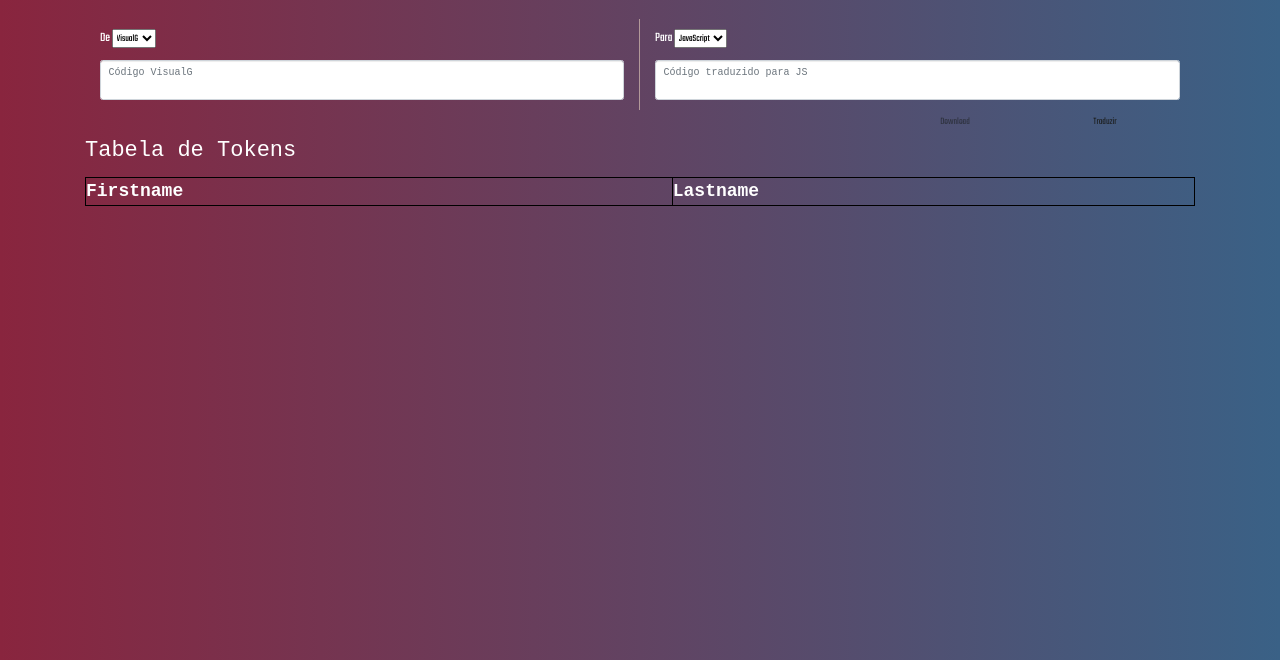
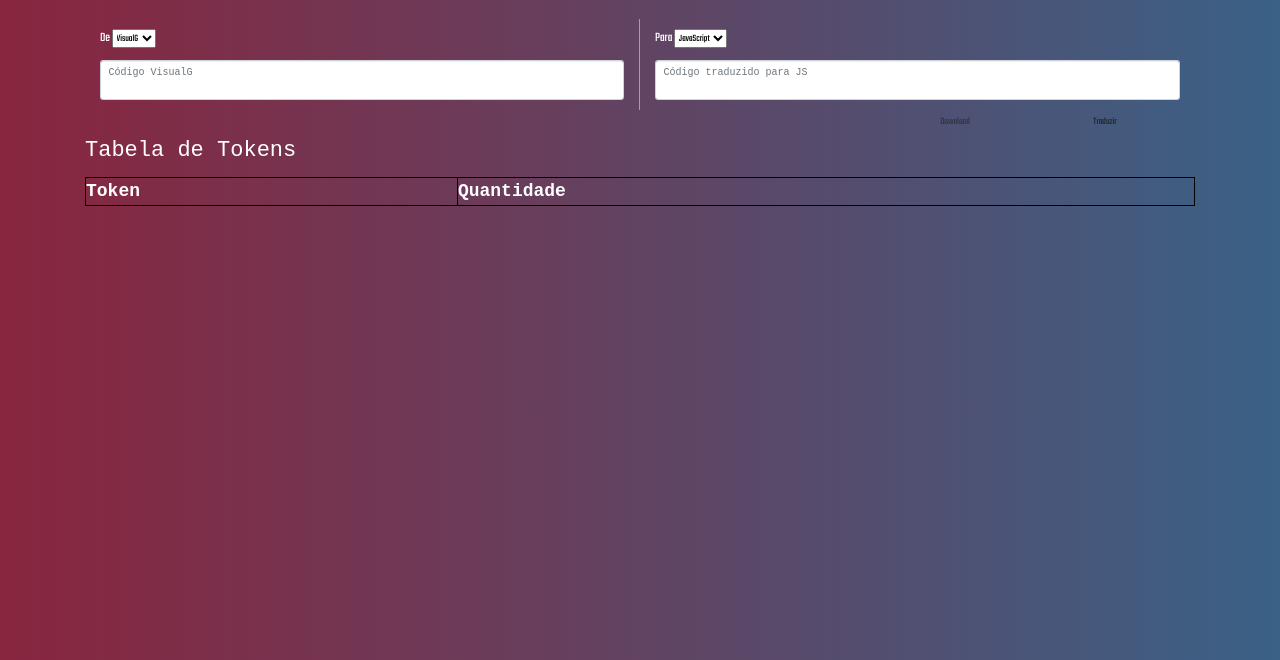
Before and after one commit to cristianworth/TradutorLinguagens, a plain HTML site: page index.html in a window 1280 px wide. Shown: the part 140-800 px from the top of the page. Drawn offline with nearby package versions, Linux system fonts and the light colour scheme.

Commit message:
Oops faltou algo KEKW

```diff
--- a/index.html
+++ b/index.html
@@ -53,8 +53,8 @@
             <p class="fonte" >Tabela de Tokens</p>
             <table id="ocorrenciaTokens", class="tabela-token">
               <tr>
-                <th>Firstname</th>
-                <th>Lastname</th>
+                <th>Token</th>
+                <th>Quantidade</th>
               </tr>
             </table>
 
```
